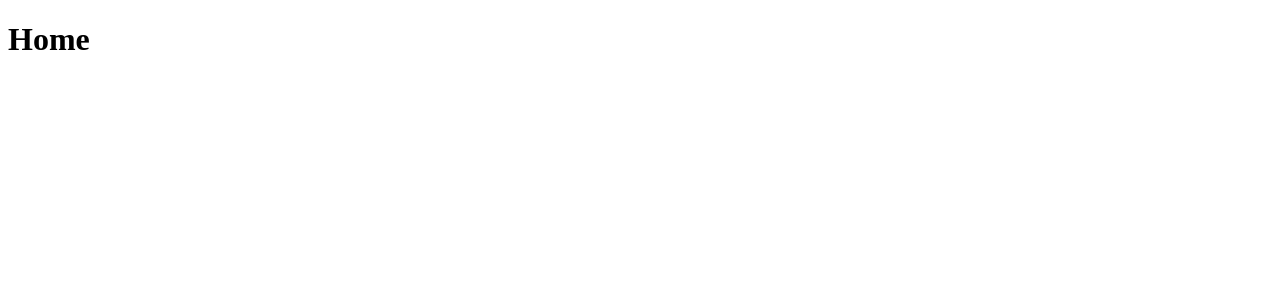
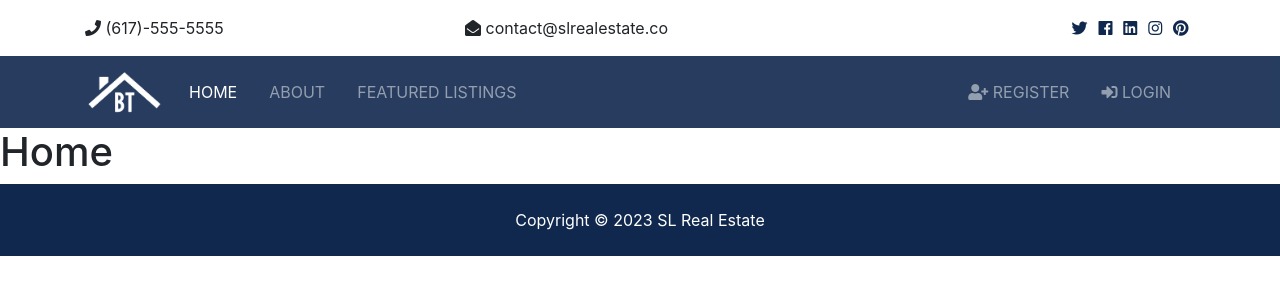
Before and after one commit to inherentspice/re_proj, a Django app: page / in a window 1280 px wide. Before the commit the part shown is almost empty. Shown: the top 300 px of the page. Run offline with Django 4.2, Linux system fonts and the light colour scheme; some libraries are stand-ins or nearby versions.

Commit message:
created navbar, topbar, and footer

```diff
--- a/templates/base.html
+++ b/templates/base.html
@@ -1,12 +1,38 @@
+{% load static %}
+
 <!DOCTYPE html>
 <html lang="en">
 <head>
   <meta charset="UTF-8">
   <meta http-equiv="X-UA-Compatible" content="IE=edge">
   <meta name="viewport" content="width=device-width, initial-scale=1.0">
+  <!-- Font Awesome -->
+  <link rel="stylesheet" href="{% static 'css/all.css' %}">
+  <!-- Bootstrap -->
+  <link rel="stylesheet" href="{% static 'css/bootstrap.css' %}">
+  <!-- Custom -->
+  <link rel="stylesheet" href="{% static 'css/style.css' %}">
+  <!-- Lightbox-->
+  <link rel="stylesheet" href="{% static 'css/lightbox.min.css' %}">
+
   <title>SL Real Estate</title>
 </head>
 <body>
+
+  <!-- Top Bar -->
+  {% include 'partials/_topbar.html' %}
+
+  <!-- Nav Bar -->
+  {% include 'partials/_navbar.html' %}
+
   {% block content %} {% endblock %}
+
+  <!-- Top Bar -->
+  {% include 'partials/_footer.html' %}
+
+  <script src="{% static 'js/jquery-3.3.1.min.js' %}"></script>
+  <script src="{% static 'js/bootstrap.bundle.min.js' %}"></script>
+  <script src="{% static 'js/lightbox.min.js' %}"></script>
+  <script src="{% static 'js/main.js' %}"></script>
 </body>
 </html>
--- /dev/null
+++ b/templates/partials/_footer.html
@@ -0,0 +1,4 @@
+<footer id="main-footer" class="py-4 bg-primary text-white text-center">
+  Copyright &copy;
+  <span class="year"></span> SL Real Estate
+</footer>
--- /dev/null
+++ b/templates/partials/_navbar.html
@@ -0,0 +1,39 @@
+{% load static %}
+
+<!-- Navbar -->
+<nav class="navbar navbar-expand-lg navbar-dark bg-primary sticky-top">
+  <div class="container">
+    <a class="navbar-brand" href="index.html">
+      <img src="{% static 'img/logo.png' %}" class="logo" alt="">
+    </a>
+    <button class="navbar-toggler" type="button" data-toggle="collapse" data-target="#navbarNavAltMarkup">
+      <span class="navbar-toggler-icon"></span>
+    </button>
+    <div class="collapse navbar-collapse" id="navbarNavAltMarkup">
+      <ul class="navbar-nav">
+        <li class="nav-item active mr-3">
+          <a class="nav-link" href="index.html">Home</a>
+        </li>
+        <li class="nav-item mr-3">
+          <a class="nav-link" href="about.html">About</a>
+        </li>
+        <li class="nav-item mr-3">
+          <a class="nav-link" href="listings.html">Featured Listings</a>
+        </li>
+      </ul>
+
+      <ul class="navbar-nav ml-auto">
+        <li class="nav-item mr-3">
+          <a class="nav-link" href="register.html">
+            <i class="fas fa-user-plus"></i> Register</a>
+        </li>
+        <li class="nav-item mr-3">
+          <a class="nav-link" href="login.html">
+            <i class="fas fa-sign-in-alt"></i>
+
+            Login</a>
+        </li>
+      </ul>
+    </div>
+  </div>
+</nav>
--- /dev/null
+++ b/templates/partials/_topbar.html
@@ -0,0 +1,32 @@
+<!-- Top Bar -->
+<section id="top-bar" class="p-3">
+  <div class="container">
+    <div class="row">
+      <div class="col-md-4">
+        <i class="fas fa-phone"></i> (617)-555-5555
+      </div>
+      <div class="col-md-4">
+        <i class="fas fa-envelope-open"></i> contact@slrealestate.co
+      </div>
+      <div class="col-md-4">
+        <div class="social text-right">
+          <a href="#">
+            <i class="fab fa-twitter"></i>
+          </a>
+          <a href="#">
+            <i class="fab fa-facebook"></i>
+          </a>
+          <a href="#">
+            <i class="fab fa-linkedin"></i>
+          </a>
+          <a href="#">
+            <i class="fab fa-instagram"></i>
+          </a>
+          <a href="#">
+            <i class="fab fa-pinterest"></i>
+          </a>
+        </div>
+      </div>
+    </div>
+  </div>
+</section>
```
